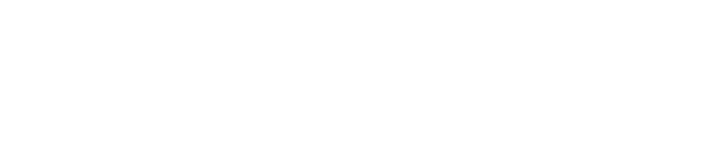
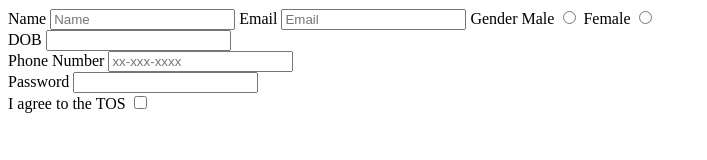
Before and after one commit to acciojob/signup-form-car-KasturiS899, a website: page main.html in a window 1280 px wide. Shown: the whole page, without its empty margins (0-707 px from the left). Drawn offline with Linux system fonts and the light colour scheme.

Commit message:
created a submission

```diff
--- a/main.html
+++ b/main.html
@@ -8,6 +8,30 @@
 
 <body>
 	<!-- the entire body must be written by student -->
+	<form>
+		<label for ="name">Name</label>
+		<input type="text" placeholder="Name" required id="#name">
+		<label for="email">Email</label>
+		<input type="email" placeholder="Email" required id="#email">
+		<label for ="Gender">Gender</label>
+		<label for ="gender_m">Male</label>
+		<input type="radio" id="#gender_m">
+		<label for ="gender_m">Female</label>
+		<input type="radio" id="#gender_f"><br>
+		<label for ="age">DOB</label>
+		<input type="dob" id=dob required><br>
+		<label for ="tel"> Phone Number</label>
+		<input type="tel" id ="tel" placeholder="xx-xxx-xxxx"><br>
+		<label for="password">Password</label>
+		<input type="password" id=password required><br>
+		<label for ="tos">I agree to the TOS</label>
+		<input type="checkbox" id=tos readonly>
+
+
+
+
+
+	</form>
     <script type="text/javascript" src="./script.js">
 </script>
 
```
